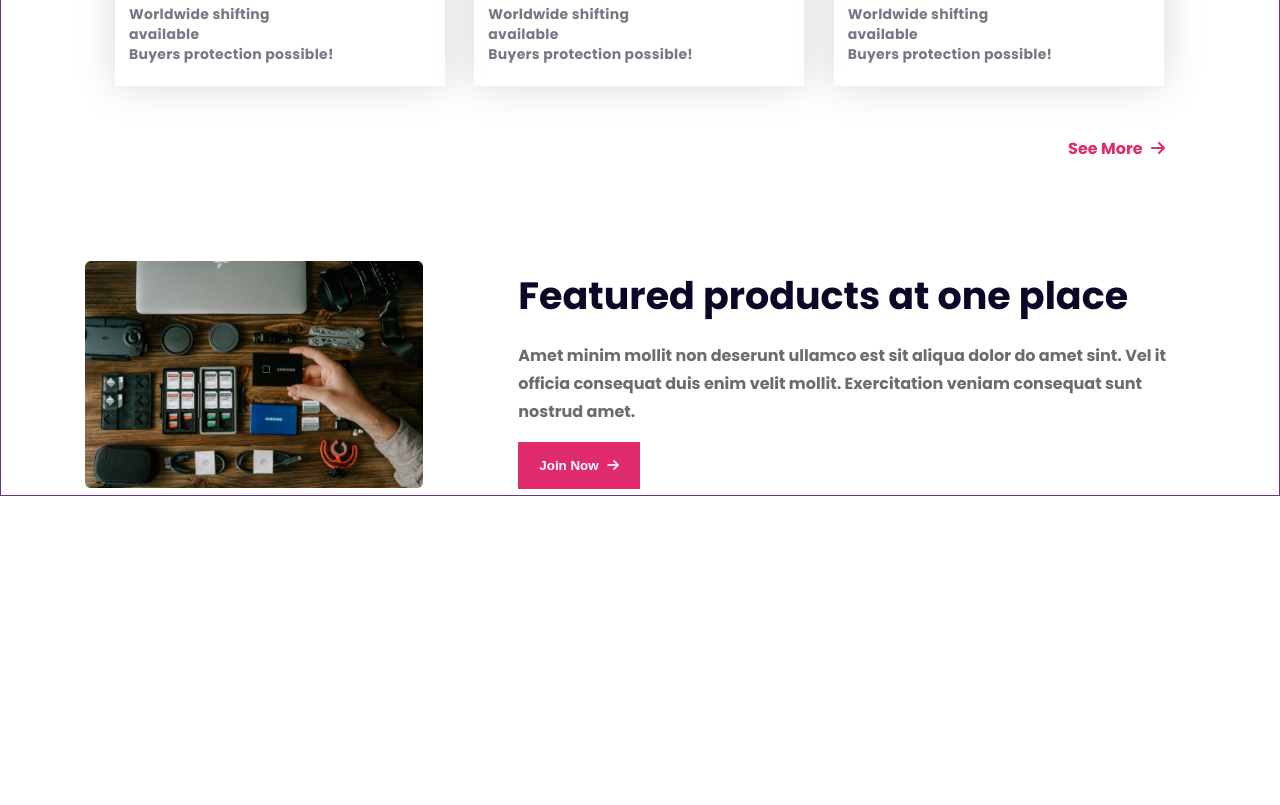
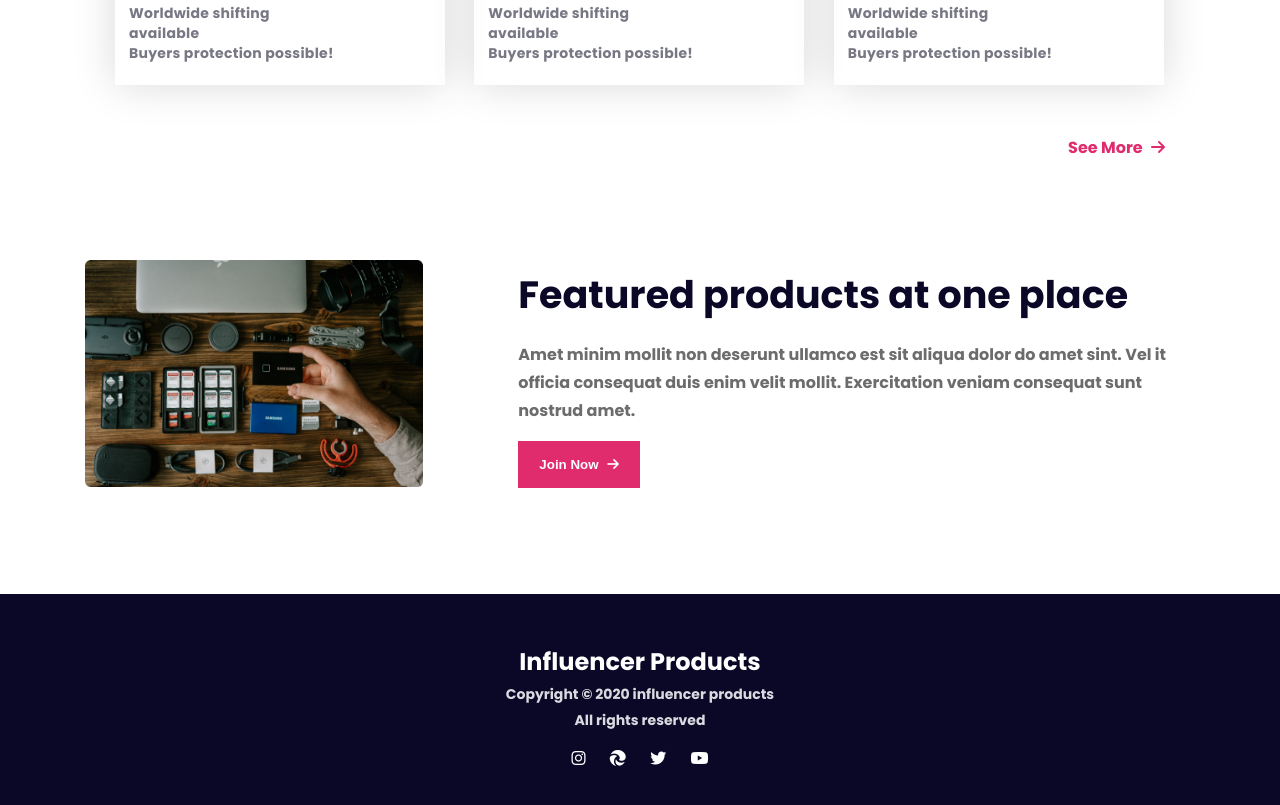
Before and after one commit to pxgacademy/007_7thProject_Influencer_Gear, a plain HTML site: page index.html in a window 1280 px wide. Shown: the part 2358-3163 px from the top of the page. Before the commit the page ends 2854 px from the top, so only its background shows below. Drawn offline with Linux system fonts and the light colour scheme.

Commit message:
Footer section completed

```diff
--- a/index.html
+++ b/index.html
@@ -257,11 +257,15 @@
       <!-- Featured product -->
       <section id="featured_product">
         <div class="featured_img">
-          <img src="./images/gear.png" alt="">
+          <img src="./images/gear.png" alt="" />
         </div>
         <div class="featured_content">
           <h2>Featured products at one place</h2>
-          <p>Amet minim mollit non deserunt ullamco est sit aliqua dolor do amet sint. Vel it officia consequat duis enim velit mollit. Exercitation veniam consequat sunt nostrud amet.</p>
+          <p>
+            Amet minim mollit non deserunt ullamco est sit aliqua dolor do amet
+            sint. Vel it officia consequat duis enim velit mollit. Exercitation
+            veniam consequat sunt nostrud amet.
+          </p>
           <button>
             Join Now
             <span>
@@ -271,6 +275,16 @@
         </div>
       </section>
     </main>
-    <footer></footer>
+    <footer id="footer_section">
+      <h3>Influencer Products</h3>
+      <p>Copyright © 2020  influencer products</p>
+      <p>All rights reserved</p>
+      <div class="footer_icons">
+        <a href=""><i class="fa-brands fa-instagram"></i></a>
+        <a href=""><i class="fa-brands fa-edge"></i></a>
+        <a href=""><i class="fa-brands fa-twitter"></i></a>
+        <a href=""><i class="fa-brands fa-youtube"></i></a>
+      </div>
+    </footer>
   </body>
 </html>
--- a/styles/styles.css
+++ b/styles/styles.css
@@ -22,16 +22,19 @@
 }
 
 body {
+  font-family: "Poppins", sans-serif;
+  font-weight: var(--poppins_regular);
+  font-size: 1rem;
+  font-style: normal;
+}
+
+header,
+main {
   width: 100%;
   max-width: 1440px;
   margin: 0 auto;
   padding: 0px 20px;
   box-sizing: border-box;
-  font-family: "Poppins", sans-serif;
-  font-weight: var(--poppins_regular);
-  font-size: 1rem;
-  font-style: normal;
-  border: 1px solid rebeccapurple;
 }
 
 .hide {
@@ -259,7 +262,7 @@ body {
   align-items: center;
   column-gap: 95px;
 }
-.featured_img img{
+.featured_img img {
   width: 100%;
 }
 #featured_product h2 {
@@ -288,9 +291,43 @@ body {
   background-color: var(--lightColor);
   color: var(--btnColor);
 }
-
 /* Featured product styles ended */
 
+/* footer section styles started */
+#footer_section {
+  width: 100%;
+  max-width: 1440px;
+  margin: 0 auto;
+  box-sizing: border-box;
+  padding: 50px 20px;
+  margin-top: 100px;
+  background-color: rgba(10, 8, 38, 1);
+  color: var(--lightColor);
+  text-align: center;
+}
+
+#footer_section h3 {
+  font-size: 1.5rem;
+  font-weight: var(--poppins_bold);
+  margin-bottom: 5px;
+}
+
+#footer_section p {
+  font-size: 0.875rem;
+  font-weight: var(--poppins_bold);
+  margin-bottom: 5px;
+  color: rgb(217, 219, 225);
+}
+
+.footer_icons {
+  margin-top: 15px;
+}
+.footer_icons a {
+  color: var(--lightColor);
+  margin: 0 10px;
+}
+
+/* footer section styles ended */
 /* Responsive styles */
 @media screen and (max-width: 576px) {
   /* nav section */
@@ -366,14 +403,19 @@ body {
     grid-template-columns: 1fr;
     text-align: center;
   }
-  .featured_img{
+  .featured_img {
     order: 2;
   }
-  .featured_content{
+  .featured_content {
     order: 1;
   }
 
   #featured_product h2 {
     font-size: 1.5rem;
   }
+
+  /* footer section */
+  #footer_section {
+    margin-top: 50px;
+  }
 }
```
